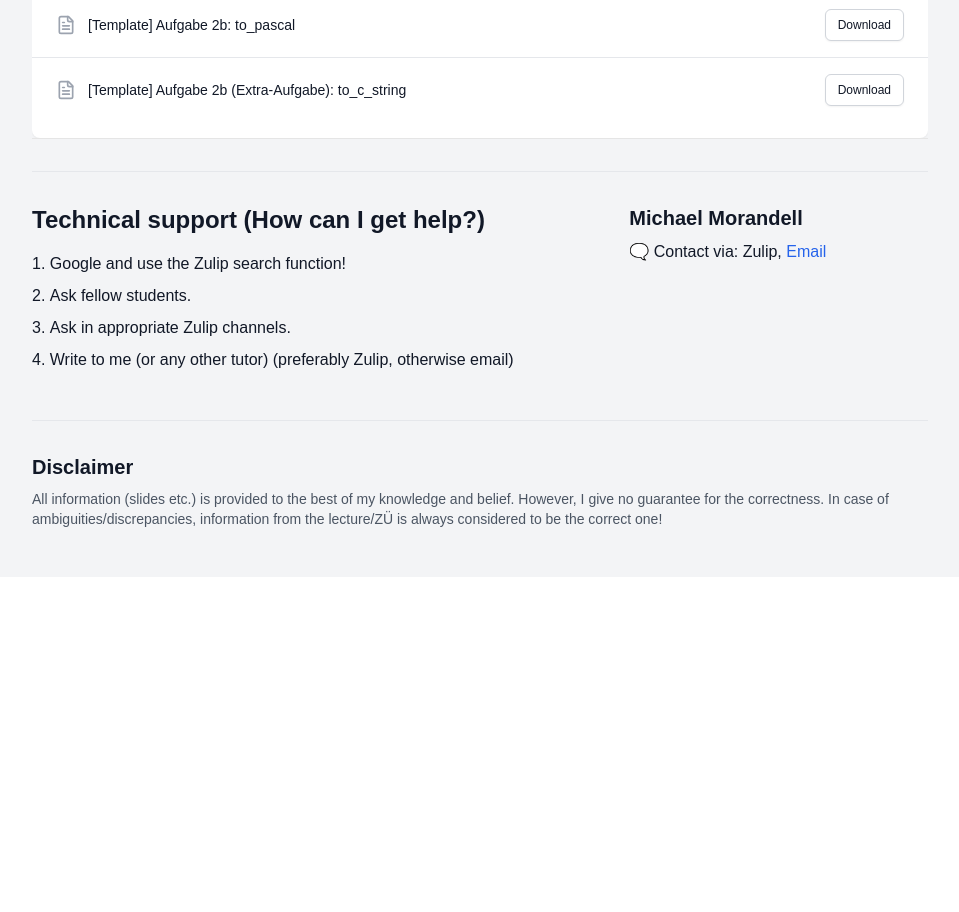
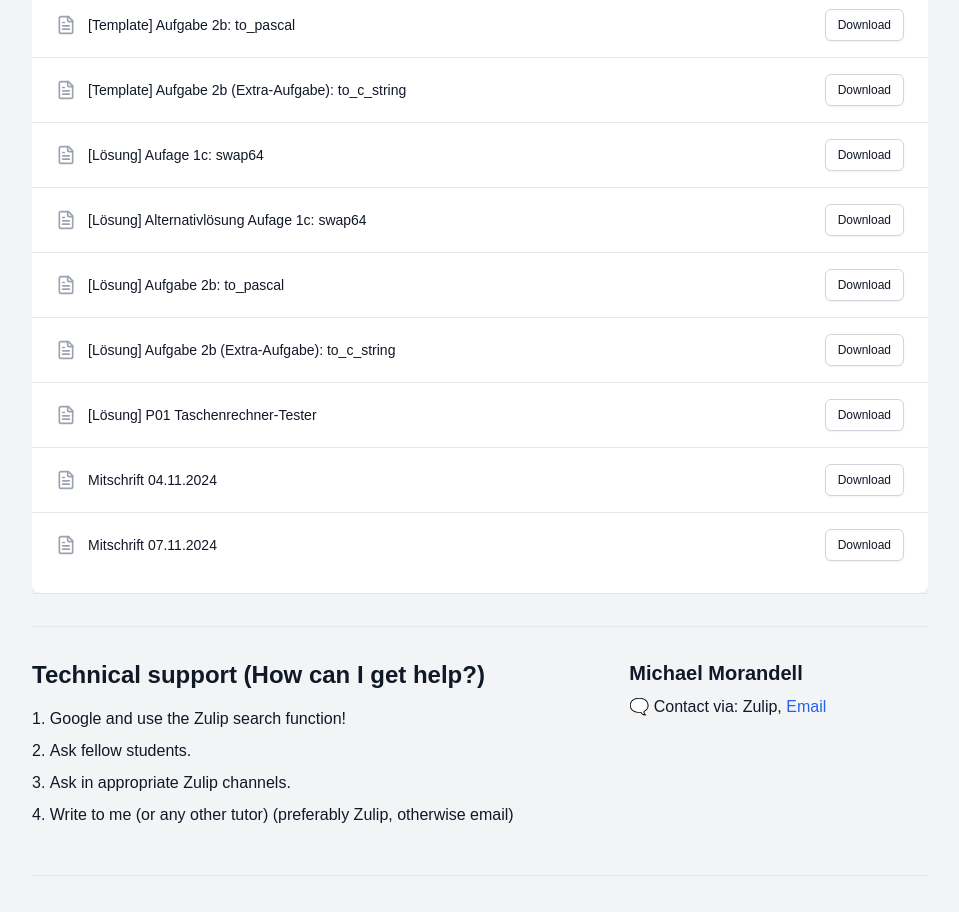
Before and after one commit to mormic04/era_tutorium_website, a Next.js app: page / in a window 1280 px wide. Shown: the part 840-1752 px from the top of the page, without its empty margins (160-1119 px from the left). Before the commit the page ends 1417 px from the top, so only its background shows below. Built offline with nearby package versions, Linux system fonts and the light colour scheme.

Commit message:
updated w03

```diff
--- a/src/components/LectureMaterials.tsx
+++ b/src/components/LectureMaterials.tsx
@@ -55,7 +55,15 @@ const lectureWeeks = [
       { name: "Tutorslides", url: materialBasePath + "w03/era_tutorslides_w03_v2.pdf"},
       { name: "[Template] Aufage 1c: swap64", url: materialBasePath + "w03/swap64_template.s"},
       { name: "[Template] Aufgabe 2b: to_pascal", url: materialBasePath + "w03/to_pascal_template.s"},
-      { name: "[Template] Aufgabe 2b (Extra-Aufgabe): to_c_string", url: materialBasePath + "w03/to_c_string_template.s"}
+      { name: "[Template] Aufgabe 2b (Extra-Aufgabe): to_c_string", url: materialBasePath + "w03/to_c_string_template.s"},
+      { name: "[Lösung] Aufage 1c: swap64", url: materialBasePath + "w03/swap64_lsg.s"},
+      { name: "[Lösung] Alternativlösung Aufage 1c: swap64", url: materialBasePath + "w03/swap64_alt_lsg.s"},
+      { name: "[Lösung] Aufgabe 2b: to_pascal", url: materialBasePath + "w03/to_pascal_lsg.s"},
+      { name: "[Lösung] Aufgabe 2b (Extra-Aufgabe): to_c_string", url: materialBasePath + "w03/to_c_string_lsg.s"},
+      { name: "[Lösung] P01 Taschenrechner-Tester", url: materialBasePath + "w03/p01_lsg.s"},
+      { name: "Mitschrift 04.11.2024", url: materialBasePath + "w03/era_tutor03_platz_mo.pdf"},
+      { name: "Mitschrift 07.11.2024", url: materialBasePath + "w03/era_tutor03_platz_do.pdf"},
+
     ],
   },
 ]
```
